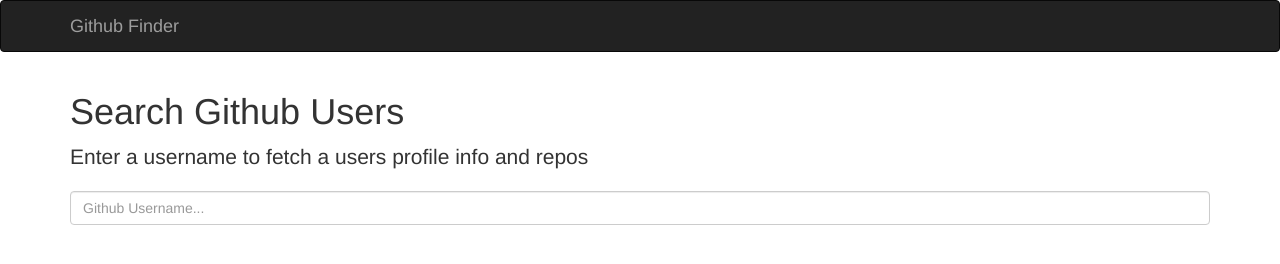
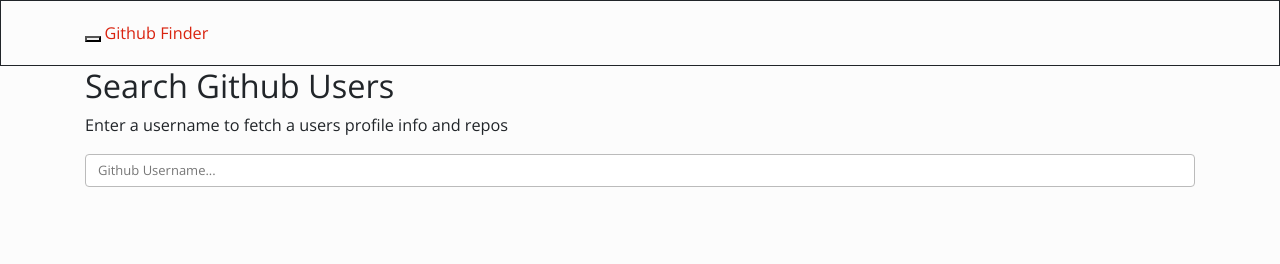
Before and after one commit to bradtraversy/jquery-githubfinder, a plain HTML site: page index.html in a window 1280 px wide. Drawn offline with nearby package versions, Linux system fonts and the light colour scheme.

Commit message:
fix bootstrap link

```diff
--- a/index.html
+++ b/index.html
@@ -7,7 +7,7 @@
     <title>Github Finder</title>
 
     <!-- Bootstrap core CSS -->
-    <link href="https://bootswatch.com/simplex/bootstrap.min.css" rel="stylesheet">
+    <link href="https://bootswatch.com/4/simplex/bootstrap.min.css" rel="stylesheet">
     <link rel="stylesheet" href="css/style.css">
   </head>
 
```
